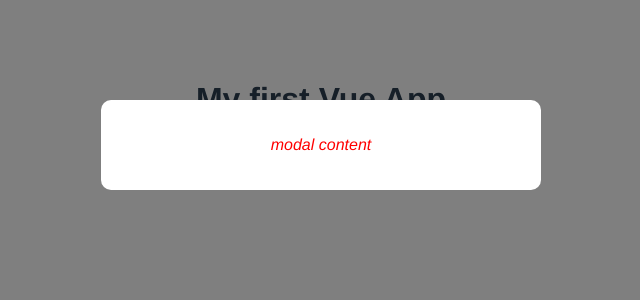
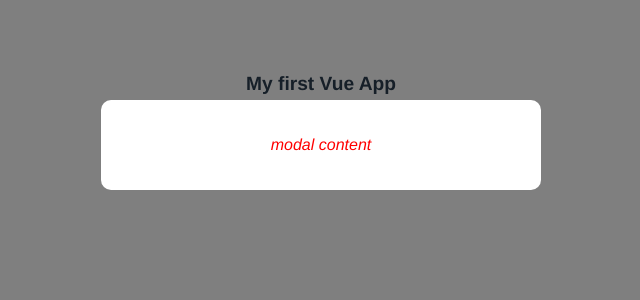
Before and after one commit to asiimwe-a/learning-vue, a Vue app in the folder Vue with CLI/modal-project/: page / in a window 1280 px wide. Shown: the top 300 px of the page, without its empty margins (319-959 px from the left). Built offline with nearby package versions, Linux system fonts and the light colour scheme.

Commit message:
More global styles

```diff
--- a/Vue with CLI/modal-project/src/assets/global.css
+++ b/Vue with CLI/modal-project/src/assets/global.css
@@ -5,3 +5,7 @@ body {
 p {
   font-style: italic;
 }
+
+h1 {
+  font-size: larger;
+}
```
